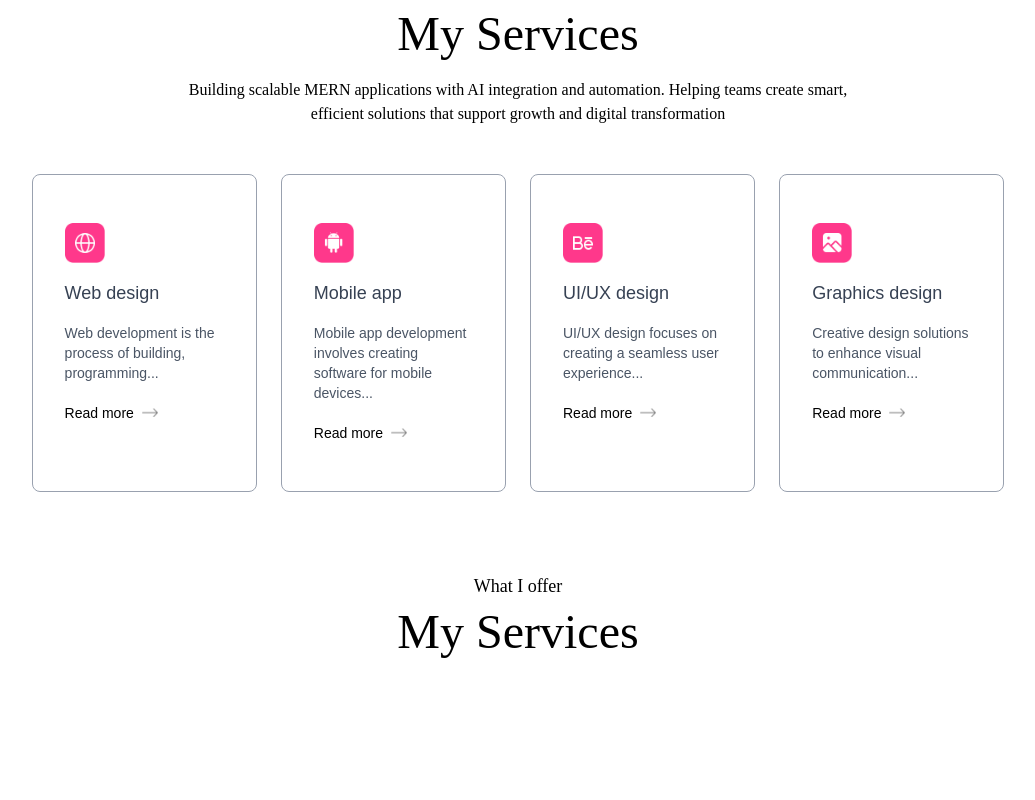
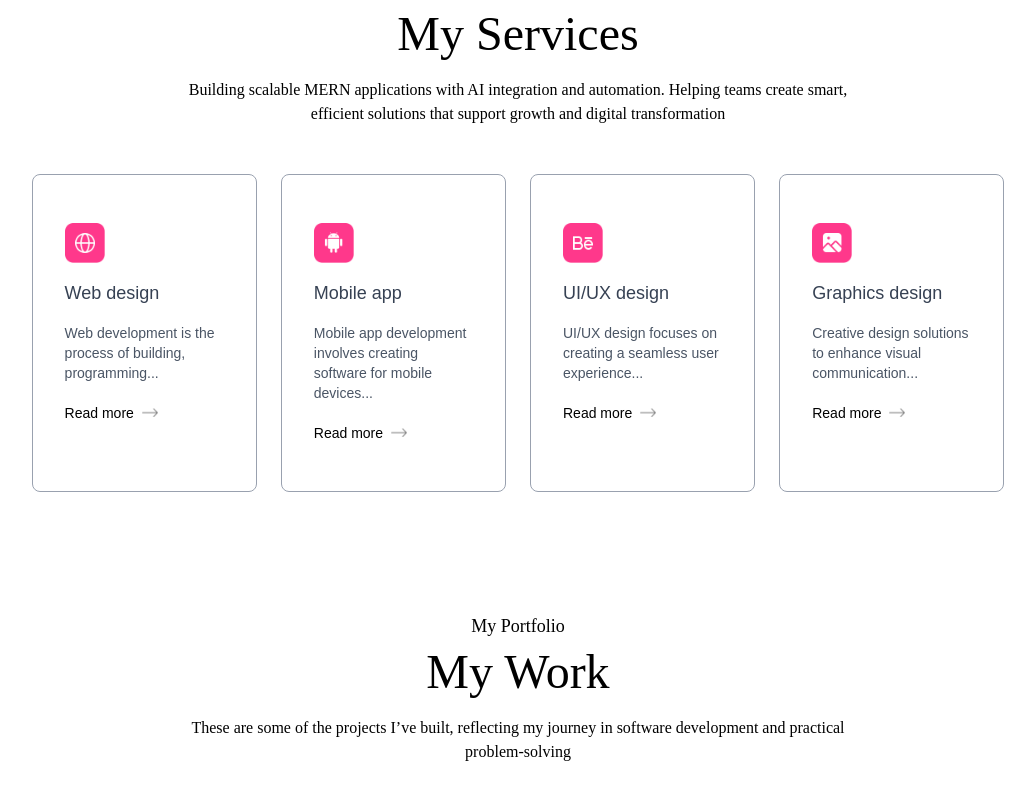
Before and after one commit to Mfahad159/portfolio, a Next.js app: page / in a window 1280 px wide. Shown: the part 1641-2441 px from the top of the page, without its empty margins (122-1157 px from the left). Before the commit the page ends 2299 px from the top, so only its background shows below. Built offline with nearby package versions, Linux system fonts and the light colour scheme; a web font is replaced by a local one.

Commit message:
Added: Work

```diff
--- a/app/components/Work.jsx
+++ b/app/components/Work.jsx
@@ -2,9 +2,12 @@ import React from 'react'
 
 const Work = () => {
   return (
-    <div>
-          <h4 className='text-center mb-2 text-lg font-ovo'>What I offer</h4>
-          <h2 className='text-center text-5xl font-ovo'>My Services</h2>
+    <div id='work' className='w-full px-[12%] py-10 scroll-mt-20'>
+          <h4 className='text-center mb-2 text-lg font-ovo'>My Portfolio</h4>
+          <h2 className='text-center text-5xl font-ovo'>My Work</h2>
+          <p className='text-center max-w-2xl mx-auto mt-5 mb-12 font-ovo'>
+          These are some of the projects I’ve built, reflecting my journey in software development and practical problem-solving
+            </p>
     </div>
   )
 }
```
Also changed, not shown: app/components/Navbar.jsx (line endings or trailing spaces).
